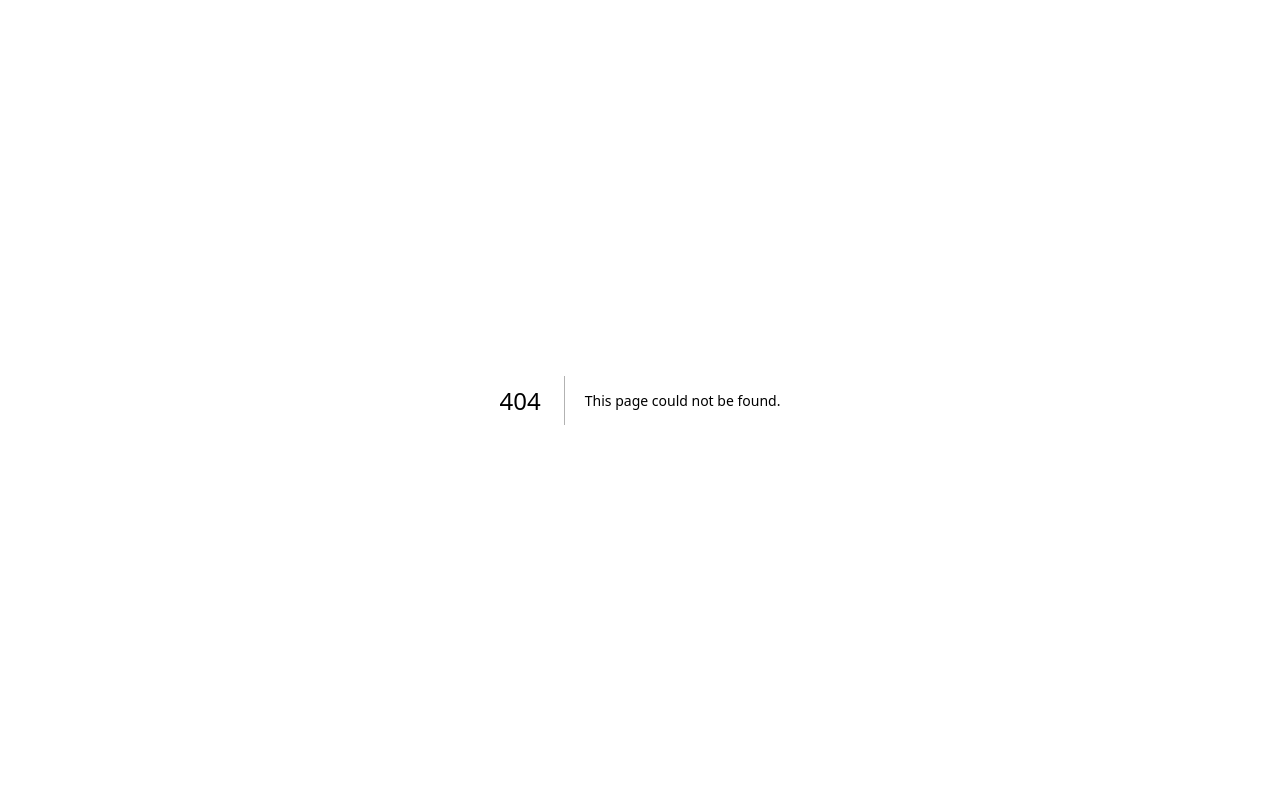
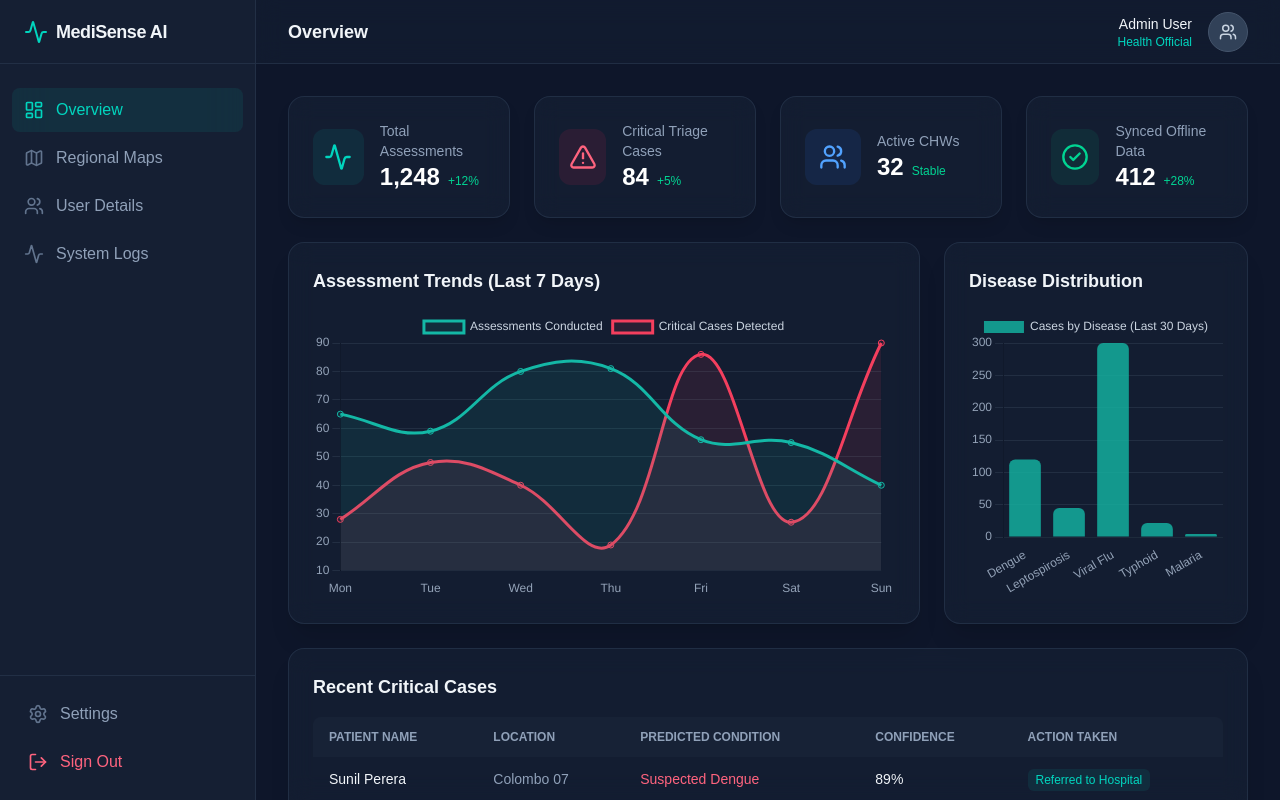
Before and after one commit to chalindu888/HACKELITE-3.0-Neural-Knights-, a Next.js app in the folder web-dashboard/: page /dashboard in a window 1280 px wide. Before the commit this address had no page. Built offline with nearby package versions, Linux system fonts and the light colour scheme.

Commit message:
Add dashboard overview with line and bar charts for assessments and disease distribution

```diff
--- /dev/null
+++ b/web-dashboard/src/app/dashboard/page.tsx
@@ -0,0 +1,166 @@
+"use client";
+
+import {
+  Chart as ChartJS,
+  CategoryScale,
+  LinearScale,
+  PointElement,
+  LineElement,
+  BarElement,
+  Title,
+  Tooltip,
+  Legend,
+  Filler,
+} from "chart.js";
+import { Line, Bar } from "react-chartjs-2";
+import { Activity, Users, AlertTriangle, CheckCircle2 } from "lucide-react";
+
+ChartJS.register(
+  CategoryScale,
+  LinearScale,
+  PointElement,
+  LineElement,
+  BarElement,
+  Title,
+  Tooltip,
+  Legend,
+  Filler
+);
+
+export default function DashboardOverview() {
+  const lineChartData = {
+    labels: ["Mon", "Tue", "Wed", "Thu", "Fri", "Sat", "Sun"],
+    datasets: [
+      {
+        fill: true,
+        label: "Assessments Conducted",
+        data: [65, 59, 80, 81, 56, 55, 40],
+        borderColor: "rgb(20, 184, 166)", // teal-500
+        backgroundColor: "rgba(20, 184, 166, 0.1)",
+        tension: 0.4,
+      },
+      {
+        fill: true,
+        label: "Critical Cases Detected",
+        data: [28, 48, 40, 19, 86, 27, 90],
+        borderColor: "rgb(244, 63, 94)", // rose-500
+        backgroundColor: "rgba(244, 63, 94, 0.1)",
+        tension: 0.4,
+      },
+    ],
+  };
+
+  const barChartData = {
+    labels: ["Dengue", "Leptospirosis", "Viral Flu", "Typhoid", "Malaria"],
+    datasets: [
+      {
+        label: "Cases by Disease (Last 30 Days)",
+        data: [120, 45, 300, 22, 5],
+        backgroundColor: "rgba(20, 184, 166, 0.8)",
+        borderRadius: 6,
+      },
+    ],
+  };
+
+  const chartOptions = {
+    responsive: true,
+    maintainAspectRatio: false,
+    plugins: {
+      legend: {
+        labels: { color: "#cbd5e1" },
+      },
+    },
+    scales: {
+      y: {
+        grid: { color: "rgba(51, 65, 85, 0.5)" }, // slate-700
+        ticks: { color: "#94a3b8" }, // slate-400
+      },
+      x: {
+        grid: { display: false },
+        ticks: { color: "#94a3b8" },
+      },
+    },
+  };
+
+  return (
+    <div className="space-y-6">
+      {/* KPI Cards */}
+      <div className="grid grid-cols-1 md:grid-cols-2 lg:grid-cols-4 gap-6">
+        <KPICard title="Total Assessments" value="1,248" change="+12%" icon={Activity} color="text-teal-400" bg="bg-teal-500/10" />
+        <KPICard title="Critical Triage Cases" value="84" change="+5%" icon={AlertTriangle} color="text-rose-400" bg="bg-rose-500/10" />
+        <KPICard title="Active CHWs" value="32" change="Stable" icon={Users} color="text-blue-400" bg="bg-blue-500/10" />
+        <KPICard title="Synced Offline Data" value="412" change="+28%" icon={CheckCircle2} color="text-emerald-400" bg="bg-emerald-500/10" />
+      </div>
+
+      {/* Charts Row */}
+      <div className="grid grid-cols-1 lg:grid-cols-3 gap-6">
+        {/* Line Chart */}
+        <div className="lg:col-span-2 bg-slate-800/40 border border-slate-700/50 backdrop-blur-md rounded-2xl p-6 shadow-xl">
+          <h3 className="text-lg font-semibold mb-4">Assessment Trends (Last 7 Days)</h3>
+          <div className="h-72">
+            <Line data={lineChartData} options={chartOptions} />
+          </div>
+        </div>
+
+        {/* Bar Chart */}
+        <div className="bg-slate-800/40 border border-slate-700/50 backdrop-blur-md rounded-2xl p-6 shadow-xl">
+          <h3 className="text-lg font-semibold mb-4">Disease Distribution</h3>
+          <div className="h-72">
+            <Bar data={barChartData} options={chartOptions} />
+          </div>
+        </div>
+      </div>
+
+      {/* Recent Activity Table (Mock) */}
+      <div className="bg-slate-800/40 border border-slate-700/50 backdrop-blur-md rounded-2xl p-6 shadow-xl">
+        <h3 className="text-lg font-semibold mb-4">Recent Critical Cases</h3>
+        <div className="overflow-x-auto">
+          <table className="w-full text-sm text-left">
+            <thead className="text-xs text-slate-400 uppercase bg-slate-800/50">
+              <tr>
+                <th className="px-4 py-3 rounded-tl-lg">Patient Name</th>
+                <th className="px-4 py-3">Location</th>
+                <th className="px-4 py-3">Predicted Condition</th>
+                <th className="px-4 py-3">Confidence</th>
+                <th className="px-4 py-3 rounded-tr-lg">Action Taken</th>
+              </tr>
+            </thead>
+            <tbody>
+              <tr className="border-b border-slate-700/50 hover:bg-slate-700/30 transition-colors">
+                <td className="px-4 py-3 font-medium">Sunil Perera</td>
+                <td className="px-4 py-3 text-slate-400">Colombo 07</td>
+                <td className="px-4 py-3 text-rose-400 font-medium">Suspected Dengue</td>
+                <td className="px-4 py-3">89%</td>
+                <td className="px-4 py-3"><span className="px-2 py-1 bg-teal-500/10 text-teal-400 rounded-md text-xs">Referred to Hospital</span></td>
+              </tr>
+              <tr className="border-b border-slate-700/50 hover:bg-slate-700/30 transition-colors">
+                <td className="px-4 py-3 font-medium">Kamala Silva</td>
+                <td className="px-4 py-3 text-slate-400">Kandy</td>
+                <td className="px-4 py-3 text-orange-400 font-medium">Leptospirosis</td>
+                <td className="px-4 py-3">76%</td>
+                <td className="px-4 py-3"><span className="px-2 py-1 bg-teal-500/10 text-teal-400 rounded-md text-xs">Referred to Hospital</span></td>
+              </tr>
+            </tbody>
+          </table>
+        </div>
+      </div>
+    </div>
+  );
+}
+
+function KPICard({ title, value, change, icon: Icon, color, bg }: any) {
+  return (
+    <div className="bg-slate-800/40 border border-slate-700/50 backdrop-blur-md rounded-2xl p-6 shadow-lg flex items-center hover:bg-slate-800/60 transition-colors">
+      <div className={`w-14 h-14 ${bg} ${color} rounded-xl flex items-center justify-center mr-4`}>
+        <Icon size={28} />
+      </div>
+      <div>
+        <p className="text-slate-400 text-sm font-medium">{title}</p>
+        <div className="flex items-baseline space-x-2">
+          <h4 className="text-2xl font-bold text-white">{value}</h4>
+          <span className="text-xs font-medium text-emerald-400">{change}</span>
+        </div>
+      </div>
+    </div>
+  );
+}
```
